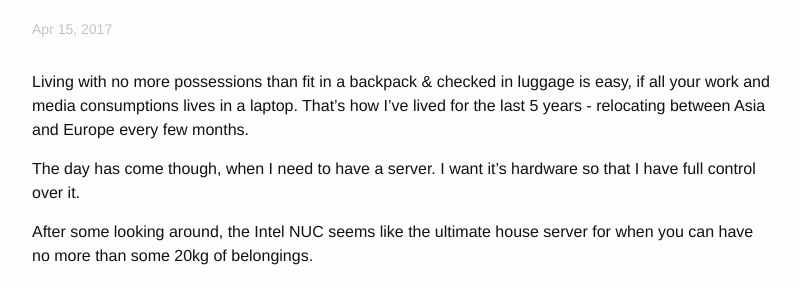
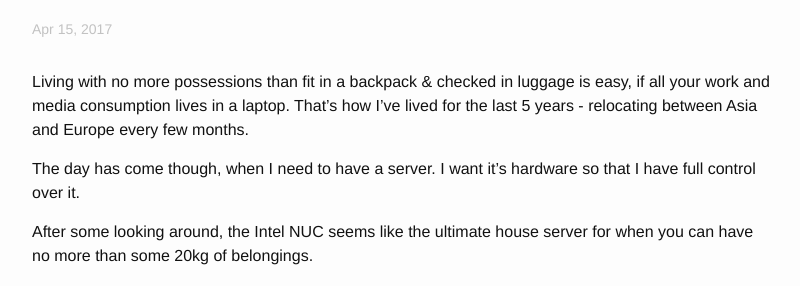
Before and after one commit to fromheten/fromheten.github.io, a Jekyll site: the page built from _posts/2017-04-15-Building_a_NixOS_server_from_a_Intel_NUC.md, in a window 1280 px wide and 900 px high. Shown: the part 167-453 px from the top of the window, without its empty margins (238-1038 px from the left). Built offline with Jekyll 4.4.1, drawn with Linux system fonts in a browser that asks for light colours; some of the changed text lies outside the part shown.

Commit message:
Fix spelling errors in NixOS article

```diff
--- a/_posts/2017-04-15-Building_a_NixOS_server_from_a_Intel_NUC.md
+++ b/_posts/2017-04-15-Building_a_NixOS_server_from_a_Intel_NUC.md
@@ -6,7 +6,7 @@
 categories: Linux NixOS Intel NUC server
 ---
 
-Living with no more possessions than fit in a backpack & checked in luggage is easy, if all your work and media consumptions lives in a laptop.
+Living with no more possessions than fit in a backpack & checked in luggage is easy, if all your work and media consumption lives in a laptop.
 That's how I've lived for the last 5 years - relocating between Asia and Europe every few months.
 
 The day has come though, when I need to have a server. I want it's hardware so that I have full control over it.
```
Also changed, not shown: other parts of _posts/2017-04-15-Building_a_NixOS_server_from_a_Intel_NUC.md (+4 -4 lines).
